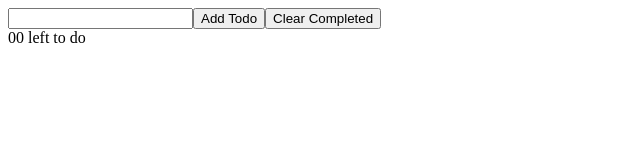
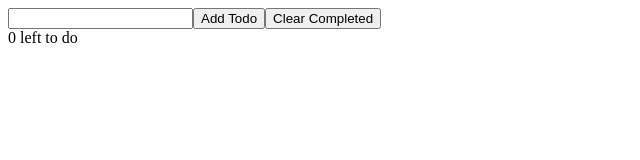
Before and after one commit to carlostechis/todo-app, a React (Create React App) app: page / in a window 1280 px wide. Shown: the top 160 px of the page, without its empty margins (0-640 px from the left). Built offline with nearby package versions, Linux system fonts and the light colour scheme.

Commit message:
fix uuid import

```diff
--- a/package.json
+++ b/package.json
@@ -8,7 +8,7 @@
     "@testing-library/user-event": "^12.8.3",
     "react": "^17.0.2",
     "react-dom": "^17.0.2",
-    "react-scripts": "^4.0.3",
+    "react-scripts": "^3.4.4",
     "uuid": "^8.3.2",
     "web-vitals": "^1.1.2"
   },
--- a/src/App.js
+++ b/src/App.js
@@ -1,6 +1,6 @@
 import React, { useState, useRef, useEffect } from 'react';
 import TodoList from './TodoList'
-import uuidv4 from 'uuid/v4'
+import { v4 as uuidv4 } from 'uuid'
 
 const LOCAL_STORAGE_KEY = 'todoApp.todos';
 
@@ -44,7 +44,7 @@ function App() {
       <input ref={todoNameRef} type='text' />
       <button onClick={handleAddTodo}>Add Todo</button>
       <button onClick={handleClearTodo}>Clear Completed</button>
-      <div>{todos.filter(todo => !todo.complete).length}0 left to do</div>
+      <div>{todos.filter(todo => !todo.complete).length} left to do</div>
     </>
   )
 }
```
Also changed, not shown: 1 other file (tests, documents, lock files or other folders).
